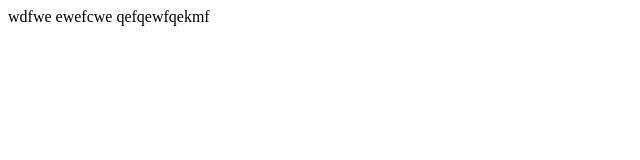
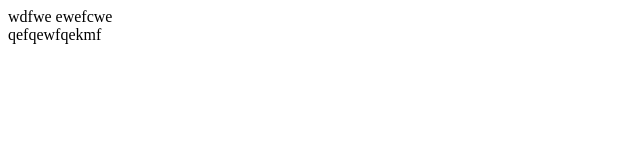
Before and after one commit to owalrohit/localrepo, a plain HTML site: page index.html in a window 1280 px wide. Shown: the whole page, without its empty margins (0-640 px from the left). Drawn offline with Linux system fonts and the light colour scheme.

Commit message:
add br tag

```diff
--- a/index.html
+++ b/index.html
@@ -1,3 +1,3 @@
 <p> wdfwe
-ewefcwe
+ewefcwe<br>
 qefqewfqekmf </p>
```
